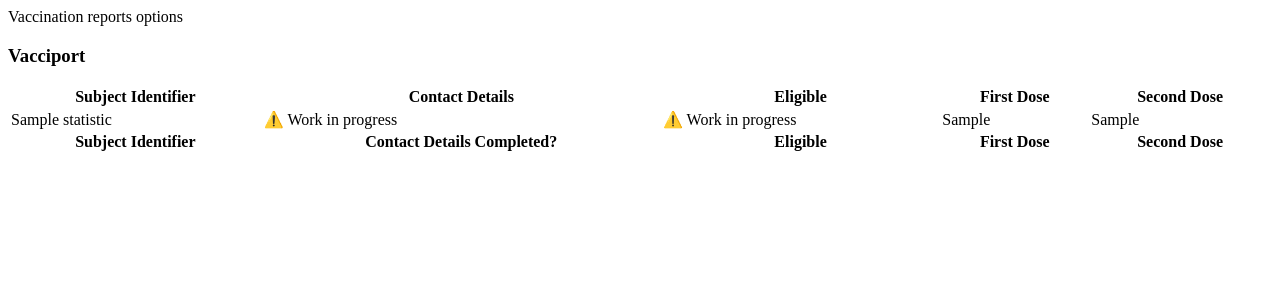
After one commit to geek911/esr21-reports-1, a Django app: template medical_reports/templates/medical_reports/vaccination_report_table.html in a window 1280 px wide. The commit adds this page. Shown: the top 300 px of the page. Run offline with Django 3.2, Linux system fonts and the light colour scheme; the template is opened without the code that fills it: most values are stand-ins (such as "Sample title", 1, 10 or a date in 2020).

Commit message:
Added vaccination details

```diff
--- /dev/null
+++ b/medical_reports/templates/medical_reports/vaccination_report_table.html
@@ -0,0 +1,54 @@
+<div class="panel panel-default">
+    <div class="panel-heading">Vaccination reports options</div>
+    <div class="panel-body">
+        <div class="pull-right">
+            <form method="POST">
+
+            </form>
+        </div>
+    </div>
+</div>
+
+<div class="panel panel-primary">
+    <div class="panel-heading">
+        <h3 class="panel-title">Vacciport</h3>
+    </div>
+    <div class="panel-body">
+        <table id="vaccination_report" class="table table-striped table-bordered" style="width:100%">
+
+            <thead>
+            <tr>
+                <th>Subject Identifier</th>
+                <th>Contact Details</th>
+                <th>Eligible</th>
+                <th>First Dose</th>
+                <th>Second Dose</th>
+            </tr>
+            </thead>
+            <tbody>
+
+            {% for statistic in statistics %}
+
+                <tr>
+                    <td>{{ statistic.subject_identifier }}</td>
+                    <td> ⚠️ Work in progress️</td>
+                    <td> ⚠️ Work in progress</td>
+                    <td>{{ statistic.first_dose }}</td>
+                    <td>{{ statistic.second_dose }}</td>
+                </tr>
+            {% endfor %}
+
+
+            </tbody>
+            <tfoot>
+            <tr>
+                <th>Subject Identifier</th>
+                <th>Contact Details Completed?</th>
+                <th>Eligible</th>
+                <th>First Dose</th>
+                <th>Second Dose</th>
+            </tr>
+            </tfoot>
+        </table>
+    </div>
+</div>
```
Also changed, not shown: medical_reports/templates/medical_reports/vaccination_report.html (+33 -0 lines), medical_reports/views.py (+23 -1 lines).
